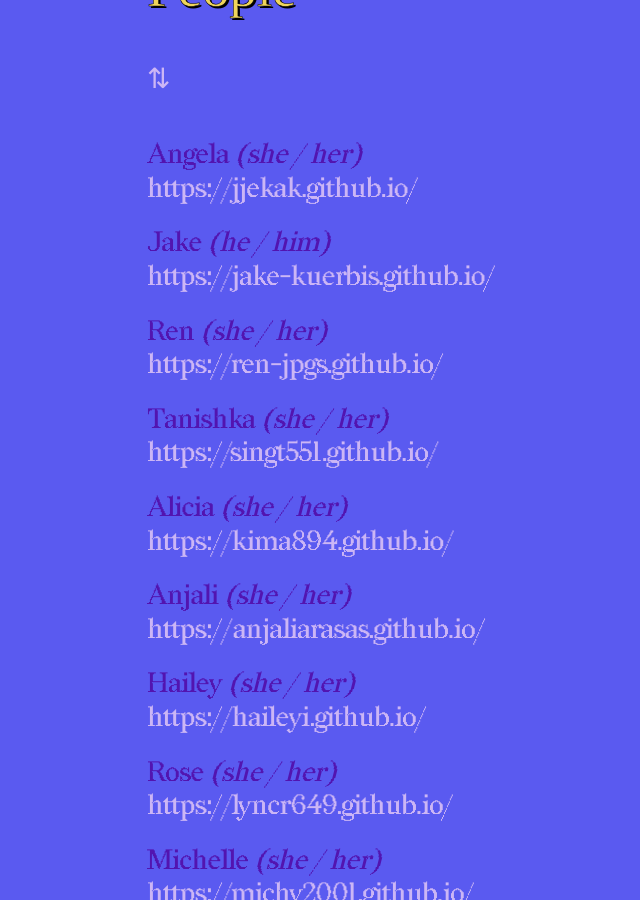
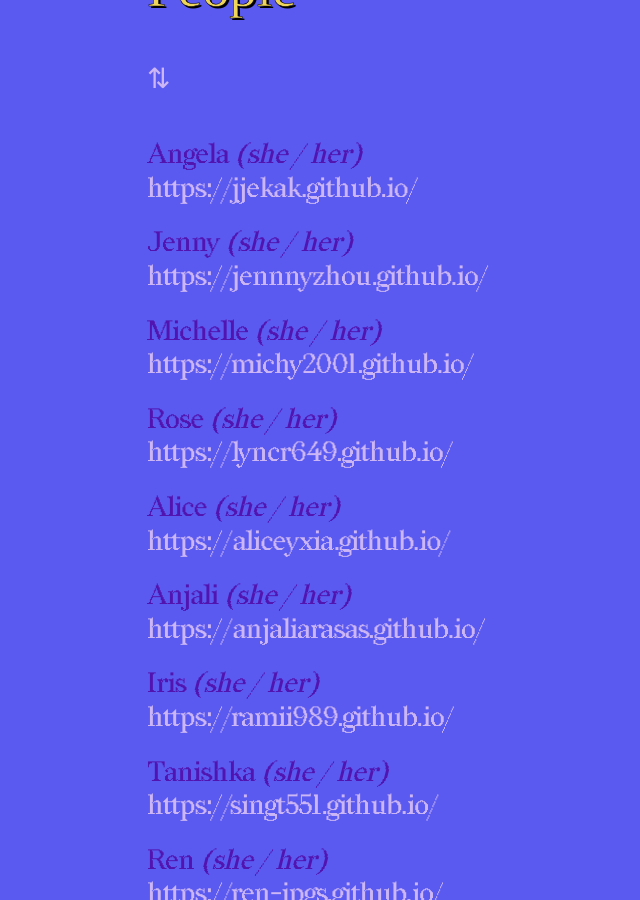
Before and after one commit to core-interaction-s23/core-interaction-s23.github.io, a Jekyll site: the page built from index.html, in a window 1280 px wide and 900 px high, scrolled down 4323 px. Shown: the whole window, without its empty margins (23-663 px from the left). Built offline with Jekyll 4.4.1, drawn with Linux system fonts in a browser that asks for light colours; some web fonts are replaced; some of the changed text lies outside the part shown.

Commit message:
Update class list.

```diff
--- a/_data/people.yml
+++ b/_data/people.yml
@@ -37,9 +37,6 @@
 - name:     Jenny
   pronouns: she / her
   link:     https://jennnyzhou.github.io/
-- name:     Hailey
-  pronouns: she / her
-  link:     https://haileyi.github.io/
 - name:     Angela
   pronouns: she / her
   link:     https://jjekak.github.io/
```
